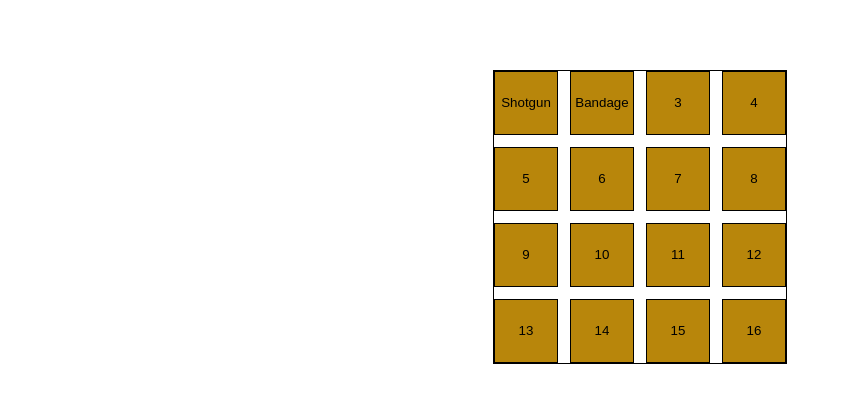
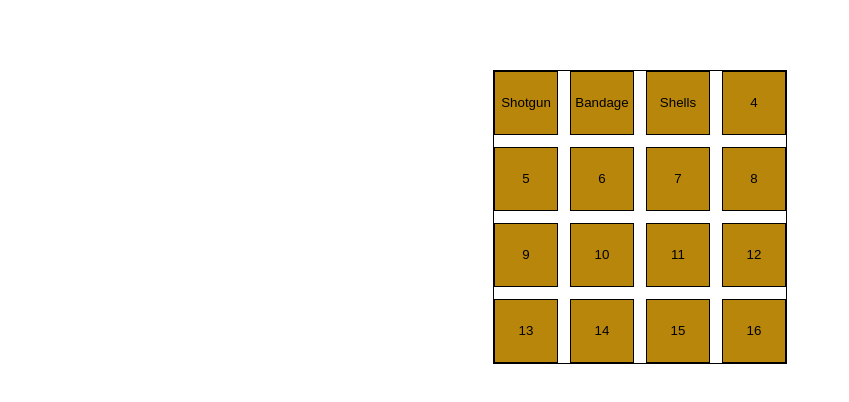
Before and after one commit to Rahul-Ravi-1/Inventory-System, a React (Vite) app: page / in a window 1280 px wide. Shown: the part 226-628 px from the top of the page, without its empty margins (0-849 px from the left). Built offline with nearby package versions, Linux system fonts and the light colour scheme.

Commit message:
Small bug changes, cleaner design layout, set up for drag and drop

```diff
--- a/src/App.jsx
+++ b/src/App.jsx
@@ -1,11 +1,11 @@
-import InventorySlot from "./InventorySlot";
+import InventorySlot from "./components/InventorySlot";
 import inventorySystem from "./inventorySystem";
 import { getItemID } from "./itemDatabase";
-import React, { useState } from "react";
+import React, { useState , useEffect } from "react";
 
 export default function App() {
   const [inventory, setInventory] = useState(() =>
-    inventorySystem.createInventory()
+    inventorySystem.createInventory({0: "weapon_01" , 1: "item_01", 2: "misc_01"})
   );
 
   const [selectedSlot, setSelectedSlot] = useState(null);
@@ -19,10 +19,25 @@ export default function App() {
       return;
     }
     setInventory((prev) =>
-      inventorySystem.moveItem(inventory , selectedSlot, slotIndex)
+    inventorySystem.moveItem(inventory , selectedSlot, slotIndex)
     );
     setSelectedSlot(null);
   }
+
+  useEffect(() =>
+    {
+      if (selectedSlot === null) return;
+
+      function handlePointerDown(event) {
+        const clickedSlot = event.target.closest (".inventory-slot-selected, .inventory-slot")
+
+        if (clickedSlot) return;
+
+        setSelectedSlot(null);
+      }
+      document.addEventListener("pointerdown" , handlePointerDown);
+      return () => document.removeEventListener("pointerdown", handlePointerDown);
+    }, [selectedSlot]);
 return (
     <main>
       <h1>Inventory</h1>
--- a/src/InventorySlot.jsx
+++ b/src/components/InventorySlot.jsx
@@ -1,4 +1,3 @@
-import './index.css';
 
 export default function InventorySlot({onClick , label , slotIndex , isSelected}) {
     return <button type="button"
--- a/src/index.css
+++ b/src/index.css
@@ -27,7 +27,6 @@ main {
   grid-template-rows: repeat(var(--rows), 64px);
   gap: 12px;
   width: fit-content;
-  margin: 0 auto;
   border: 1px solid black;
 }
 
```
